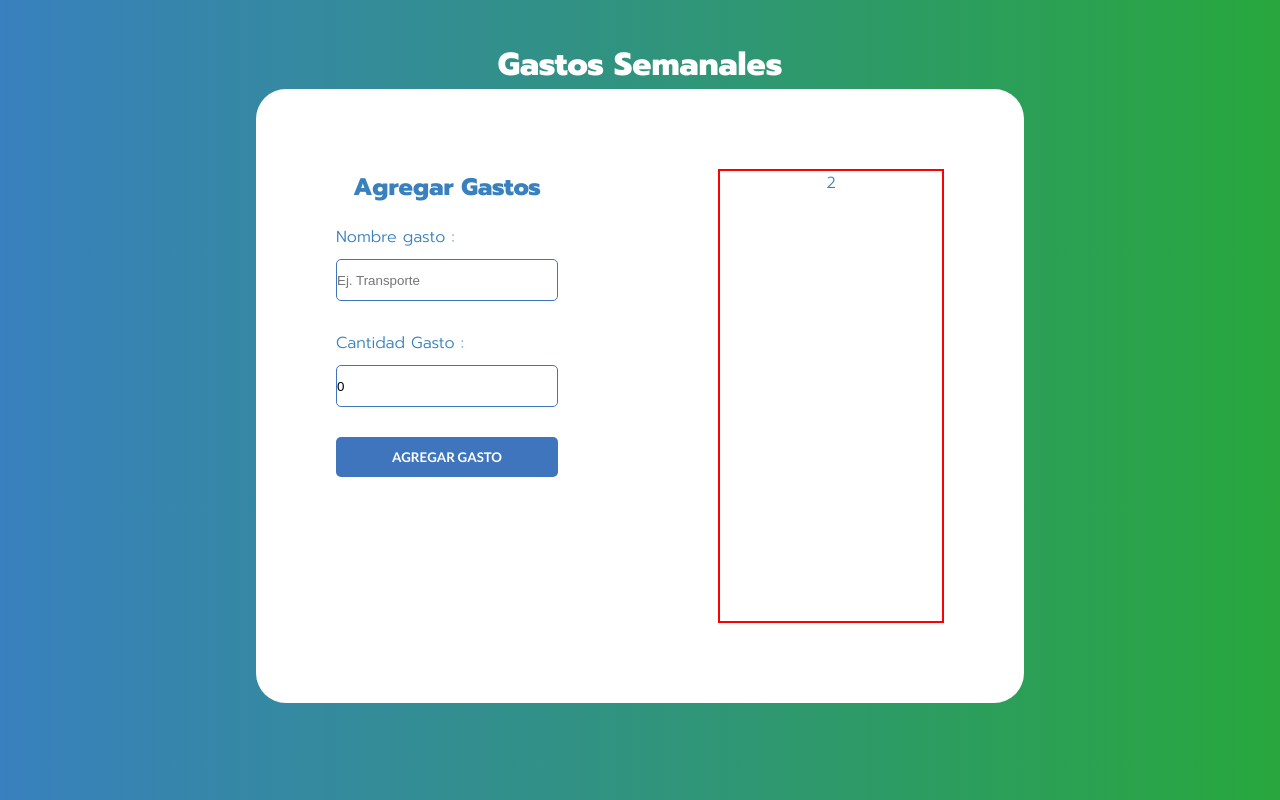
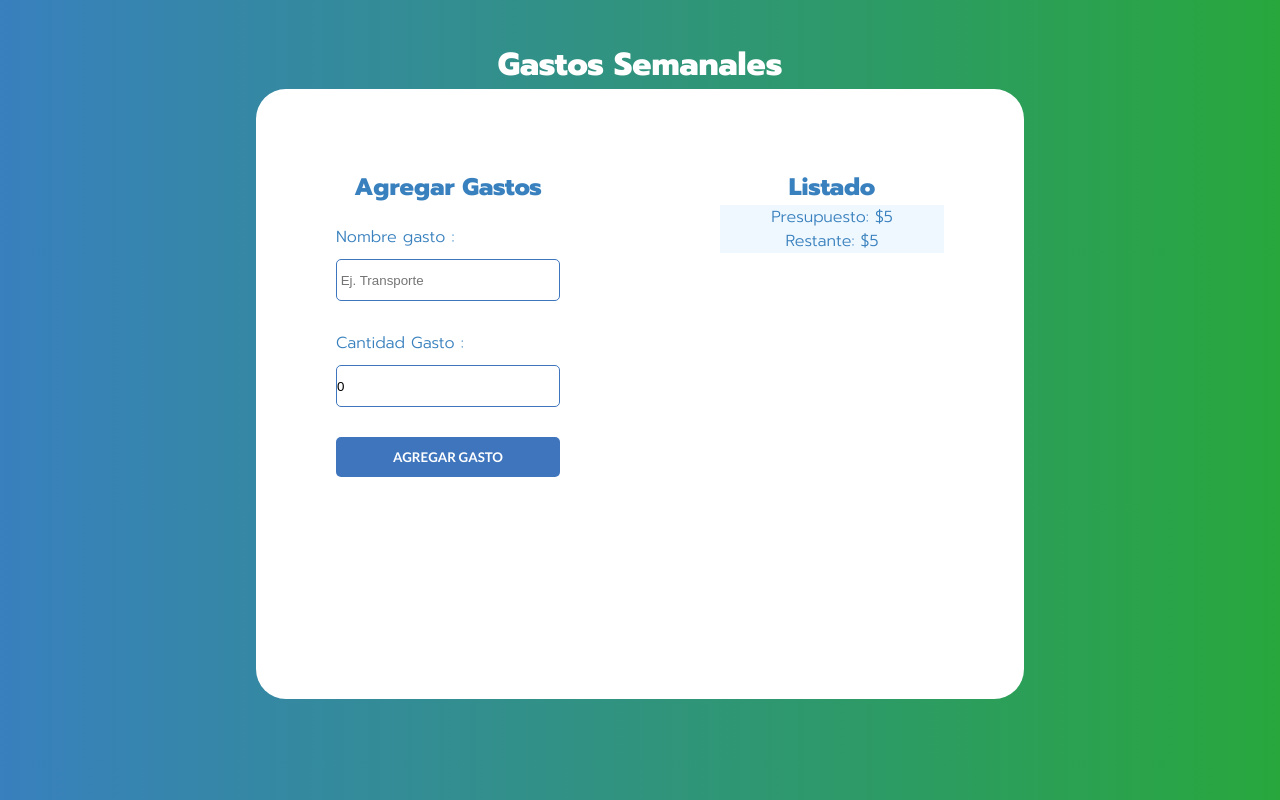
Before and after one commit to JulianBarbossa9/proyectoCostosSemanales, a React (Create React App) app: page / in a window 1280 px wide. Both pictures are taken after typing "5" into the empty fields and a click on the input "Definir Presupuesto". Shown: the top 800 px of the page. Built offline with nearby package versions, Linux system fonts and the light colour scheme.

Commit message:
nuevos components

```diff
--- a/src/App.js
+++ b/src/App.js
@@ -1,6 +1,8 @@
-import React,{useState} from 'react';
+import React,{useState, useEffect} from 'react';
 import Pregunta from './components/Pregunta';
 import Formulario from './components/Formulario';
+import Listado from './components/Listado';
+import ControlPresupuesto from './components/ControlPresupuesto';
 
 
 
@@ -11,6 +13,36 @@
   const [ presupuesto, guardarPresupuesto] = useState(0);
   const [ restante , guardarRestante ] = useState(0);
   const [ mostrarpregunta, actualizarPregunta] = useState(true);
+  const [ gastos, guardarGastos] = useState([]);
+  const [ gasto , gurdarGasto] = useState({});
+  const [ creargasto, guardarCrearGasto] = useState(false);
+
+    /**
+    * Use effect que actualize el restante
+    */
+
+    useEffect(()=> {
+      if(creargasto){
+        guardarGastos([
+          ...gastos,
+          gasto
+        ]);
+
+        // Resta del presupuesto actual
+        const presupuestoRestante = restante - gasto.cantidad;
+        guardarRestante(presupuestoRestante);
+
+        // Resetear a false
+        guardarCrearGasto(false);
+      }
+    },[gasto]);
+
+
+    //Cuando agreguemos un nuevo costo
+    // const agregarCosto = gasto => {
+
+
+    // }
 
 
 
@@ -31,13 +63,23 @@
                 <div className="containerPresupuesto">
                   <div className="column-1">
                     <div>
-                        <Formulario/>
+                        <Formulario
+                          gurdarGasto={gurdarGasto}
+                          guardarCrearGasto={guardarCrearGasto}
+                        />
                     </div>
                   </div>
 
                   <div className="column-2">
                     <div>
-                      2
+                      <Listado
+                        gastos={gastos}
+                      />
+
+                      <ControlPresupuesto
+                        presupuesto={presupuesto}
+                        restante={restante}
+                      />
                     </div>
                   </div>
 
--- /dev/null
+++ b/src/components/ControlPresupuesto.js
@@ -0,0 +1,15 @@
+import React, { Fragment} from 'react';
+
+const ControlPresupuesto = ({presupuesto, restante}) => (
+    <Fragment>
+        <div className="alert-principla">
+            Presupuesto: ${presupuesto}
+        </div>
+        <div className="restante">
+            Restante: ${restante}
+        </div>
+    </Fragment>
+);
+
+
+export default ControlPresupuesto;
--- a/src/components/Formulario.js
+++ b/src/components/Formulario.js
@@ -5,11 +5,13 @@
 
 
 
-const Formulario = () => {
+const Formulario = ({ gurdarGasto, guardarCrearGasto}) => {
 
     const [nombre, guardarNombre] = useState('');// Podria ser un objeto
     const [cantidad, guardarCantidad] = useState(0);
     const [error, guardarError] = useState(false);
+
+
 
     // Cuando el usuario agrega el gasto
     const agregarGasto = e => {
@@ -30,9 +32,14 @@
             id: uuidv4()
         }
 
-        console.log(gastos);
+        // console.log(gastos);
 
         //Pasar el gasto al coponente principal
+        gurdarGasto(gastos);
+        guardarCrearGasto(true);
+        // resetear el form
+        guardarNombre('');
+        guardarCantidad(0);
     }
 
     return (
@@ -46,7 +53,7 @@
                 <input
                     type="text"
                     className="inputIni"
-                    placeholder="Ej. Transporte"
+                    placeholder=" Ej. Transporte"
                     value={nombre}
                     onChange={e => guardarNombre(e.target.value)}
                 />
@@ -57,9 +64,9 @@
                 <input
                     type="number"
                     className="inputIni"
-                    placeholder="Ej. $2.000"
+                    placeholder=" Ej. $2.000"
                     value={cantidad}
-                    onChange={e => guardarCantidad(parseInt(e.target.value),10)}
+                    onChange={e => guardarCantidad(parseInt(e.target.value),1000)}
                 />
             </div>
 
--- /dev/null
+++ b/src/components/Gasto.js
@@ -0,0 +1,14 @@
+import React from 'react';
+
+const Gasto = ({gasto}) => (
+    <div className="container-listaGastos">
+        <ul className="gastos">
+            <li>
+                {gasto.nombre}
+                <span className="gasto-saldo">${gasto.cantidad}</span>
+            </li>
+        </ul>
+    </div>
+);
+
+export default Gasto;
--- /dev/null
+++ b/src/components/Listado.js
@@ -0,0 +1,18 @@
+import React from 'react';
+import Gasto from './Gasto';
+
+const Listado = ({gastos}) => (
+    <div className="gastos-realizados">
+        <h2> Listado </h2>
+        {gastos.map(gasto => (
+            <Gasto
+                key={gasto.id}
+                gasto={gasto}
+            />
+        ))}
+    </div>
+);
+
+
+
+export default Listado;
--- a/src/index.css
+++ b/src/index.css
@@ -136,7 +136,6 @@
 
 .column-2{
 
-  border: 2px solid red;
   width: auto;
   height: auto;
   margin: 0 80px;
@@ -179,3 +178,22 @@
   background-color: rgb(136, 243, 132);
   transition: .3s;
 }
+
+.container-listaGastos{
+  display: flex;
+  justify-content: space-evenly;
+  align-items: center;
+  list-style-position: inside;
+}
+
+.gasto-saldo{
+  margin: 10px 30px;
+}
+
+.alert-principla{
+  background-color: aliceblue;
+}
+
+.restante{
+  background-color: aliceblue;
+}
```
